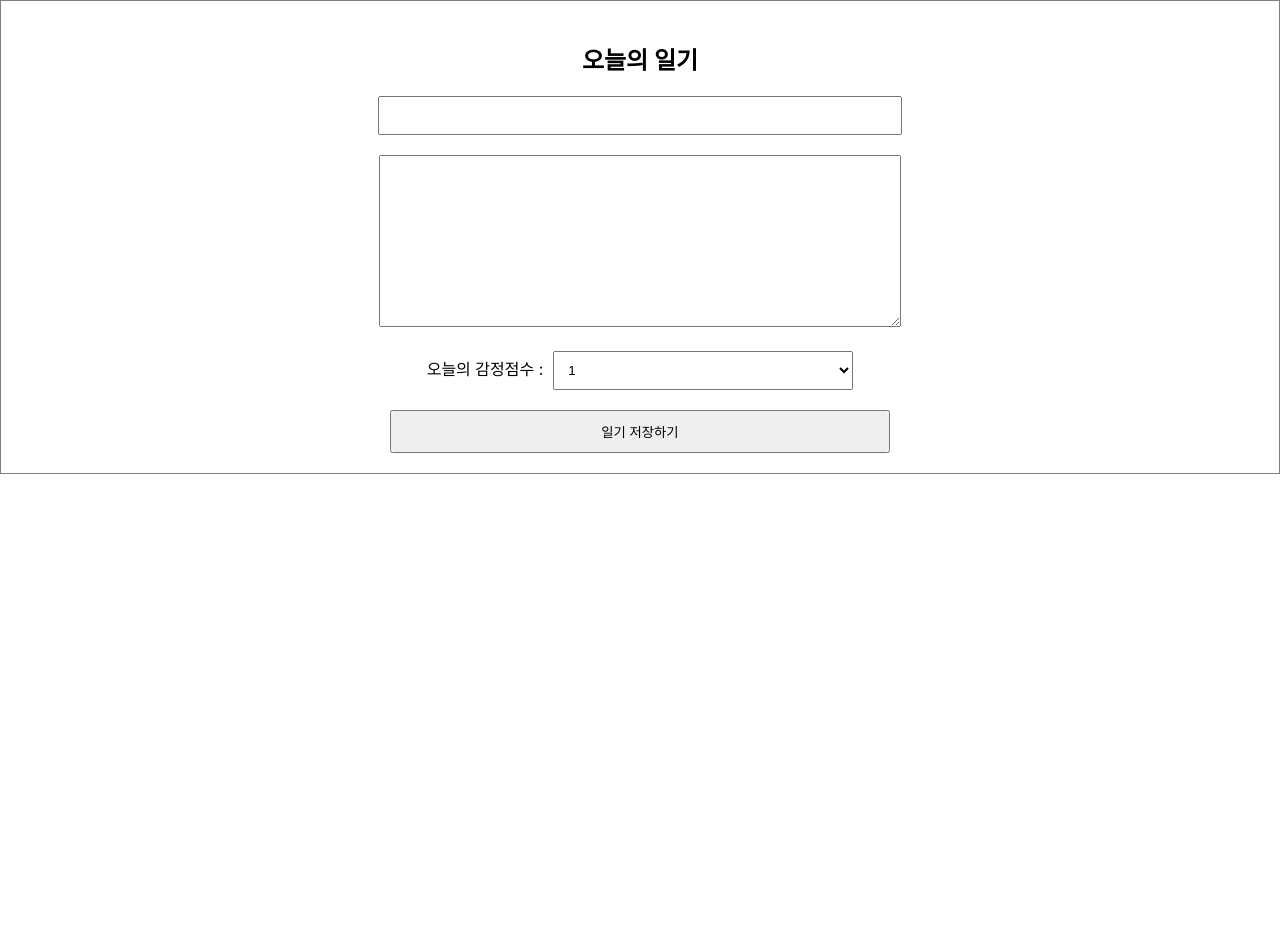
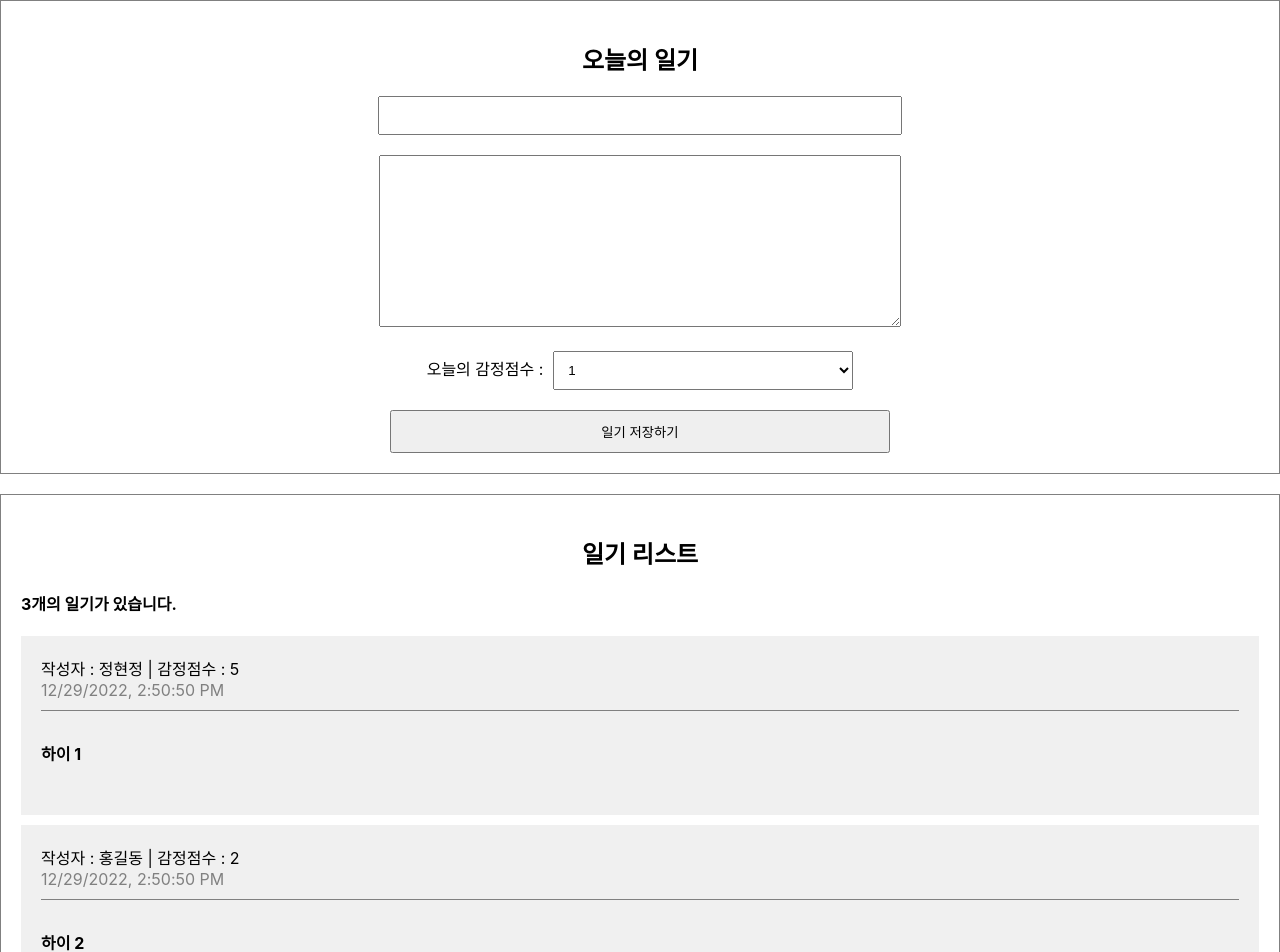
Before and after one commit to hyunjeong222/simple-diary-app, a React (Create React App) app: page / in a window 1280 px wide. Shown: the top 952 px of the page. Before the commit the page ends 800 px from the top, so only its background shows below. Built offline with nearby package versions, Linux system fonts and the light colour scheme.

Commit message:
1231 react 배열 사용하기

```diff
--- a/src/App.css
+++ b/src/App.css
@@ -26,3 +26,37 @@
   padding: 10px;
   cursor: pointer;
 }
+
+/* List */
+.DiaryList {
+  border: 1px solid gray;
+  padding: 20px;
+  margin-top: 20px;
+}
+
+.DiaryList h2 {
+  text-align: center;
+}
+
+/* Item */
+.DiaryItem {
+  background-color: rgb(240,240,240);
+  margin-bottom: 10px;
+  padding: 20px;
+}
+
+.DiaryItem .info {
+  border-bottom: 1px solid gray;
+  padding-bottom: 10px;
+  margin-bottom: 10px;
+}
+
+.DiaryItem .date {
+  color: gray;
+}
+
+.DiaryItem .content {
+  font-weight: bold;
+  margin-bottom: 30px;
+  margin-top: 30px;
+}
--- a/src/App.js
+++ b/src/App.js
@@ -1,10 +1,36 @@
 import './App.css';
 import DiaryEditor from "./DiaryEditor";
+import DiaryList from './DiaryList';
+
+const dummyList = [
+  {
+    id: 1,
+    author: "정현정",
+    content: "하이 1",
+    emotion: 5,
+    created_date: new Date().getTime()
+  },
+  {
+    id: 2,
+    author: "홍길동",
+    content: "하이 2",
+    emotion: 2,
+    created_date: new Date().getTime()
+  },
+  {
+    id: 3,
+    author: "아무게",
+    content: "하이 3",
+    emotion: 1,
+    created_date: new Date().getTime()
+  }
+]
 
 function App() {
   return (
     <div className="App">
       <DiaryEditor/>
+      <DiaryList diaryList={dummyList}/>
     </div>
   );
 }
--- /dev/null
+++ b/src/DiaryItem.js
@@ -0,0 +1,14 @@
+const DiaryItem = ( {author, content, created_date, emotion, id} )=>{
+    return <div className="DiaryItem">
+        <div className="info">
+            <span>
+                작성자 : {author} | 감정점수 : {emotion}
+            </span>
+            <br/>
+            <span className="date">{new Date(created_date).toLocaleString()}</span>
+        </div>
+        <div className="content">{content}</div>
+    </div>
+}
+
+export default DiaryItem;
--- /dev/null
+++ b/src/DiaryList.js
@@ -0,0 +1,21 @@
+import DiaryItem from "./DiaryItem";
+
+const DiaryList = ( {diaryList} )=>{
+    return (
+        <div className="DiaryList">
+            <h2>일기 리스트</h2>
+            <h4>{diaryList.length}개의 일기가 있습니다.</h4>
+            <div>
+                {diaryList.map((it) => (
+                    <DiaryItem key={it.id} {...it} />
+                ))}
+            </div>
+        </div>
+    );
+};
+
+DiaryList.defaultProps = {
+    diaryList: [],
+};
+
+export default DiaryList;
```
